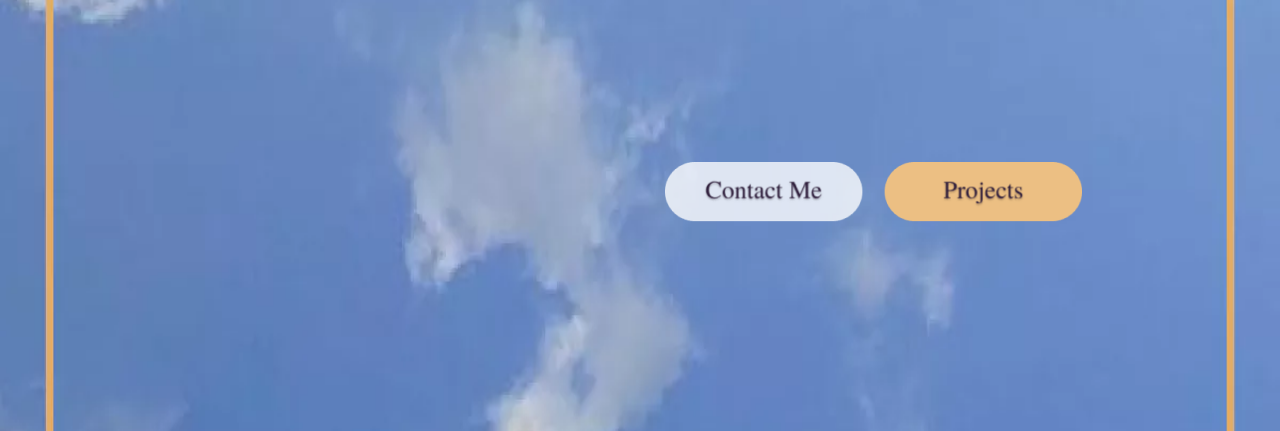
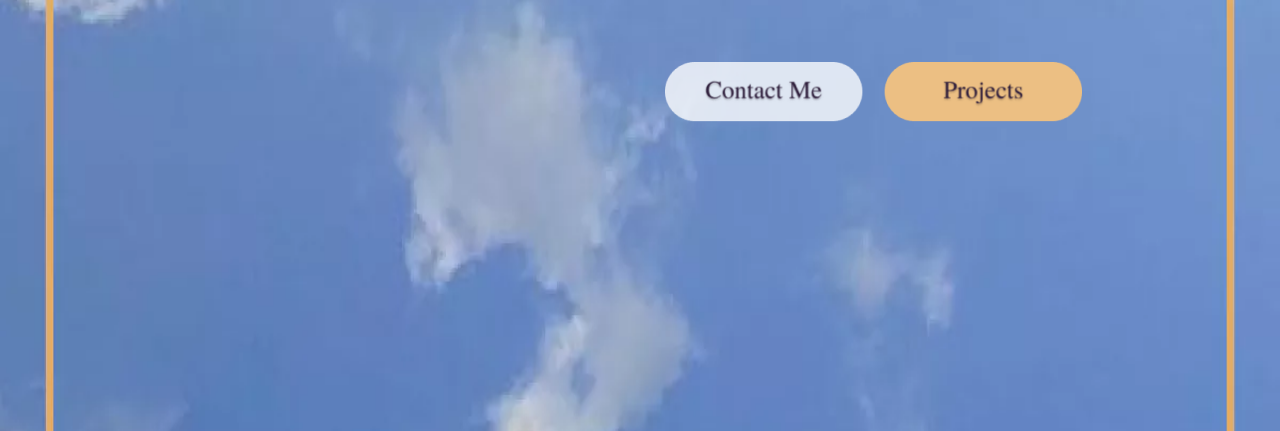
Before and after one commit to NicRios/mindyhwk, a website built with Parcel: page index.html in a window 1280 px wide. Shown: the part 669-1100 px from the top of the page. Built offline with nearby package versions, Linux system fonts and the light colour scheme.

Commit message:
Update converter.css

```diff
--- a/converter.css
+++ b/converter.css
@@ -63,7 +63,7 @@
   text-decoration: none;
 }
 .converter-hero-button31 {
-  top: 831px;
+  top: 731px;
   left: 665px;
   width: 198px;
   height: 60px;
@@ -71,7 +71,7 @@
   border-color: transparent;
 }
 .converter-hero-button41 {
-  top: 831px;
+  top: 731px;
   left: 883.6513671875px;
   width: 198px;
   height: 60px;
```
